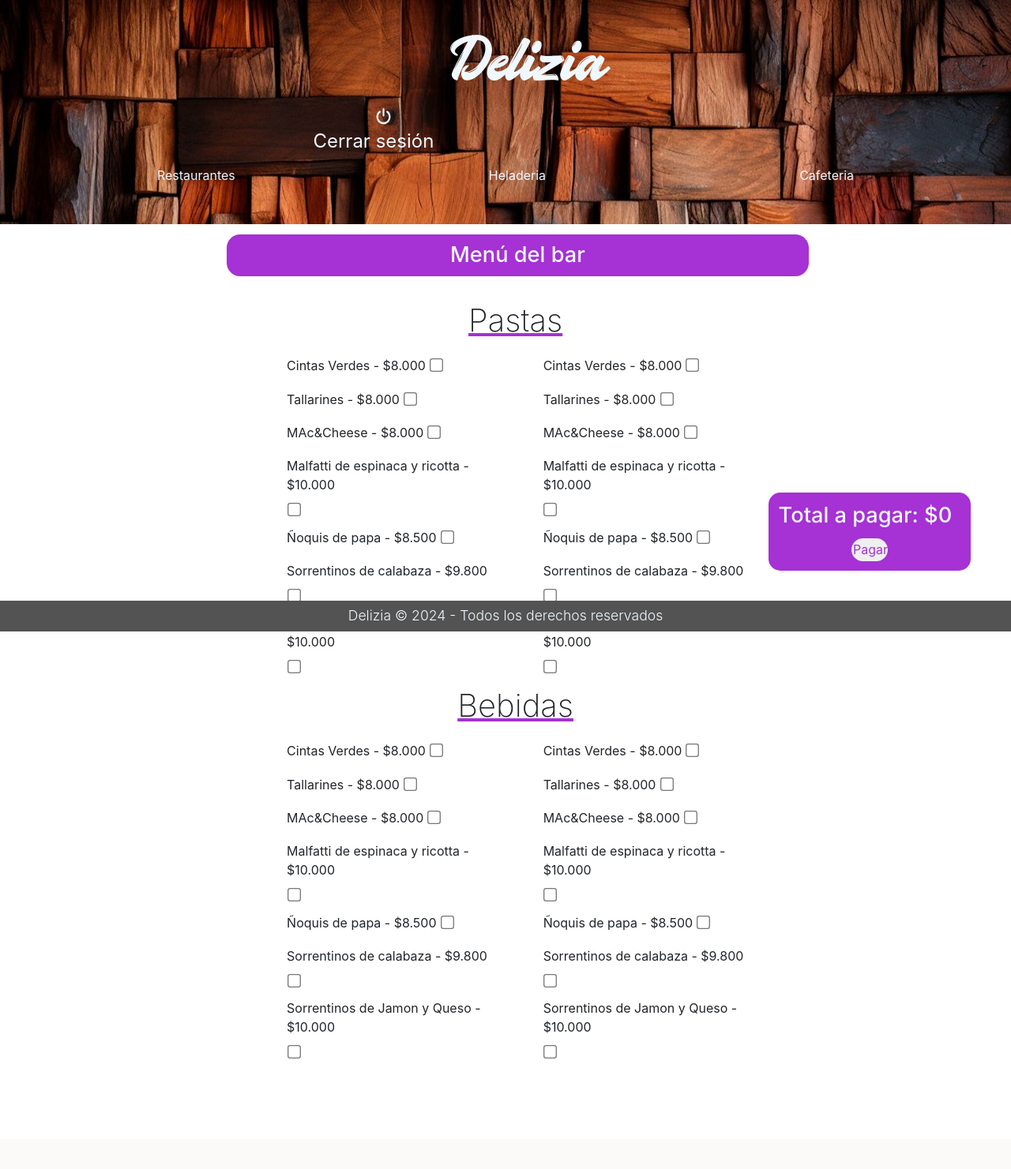
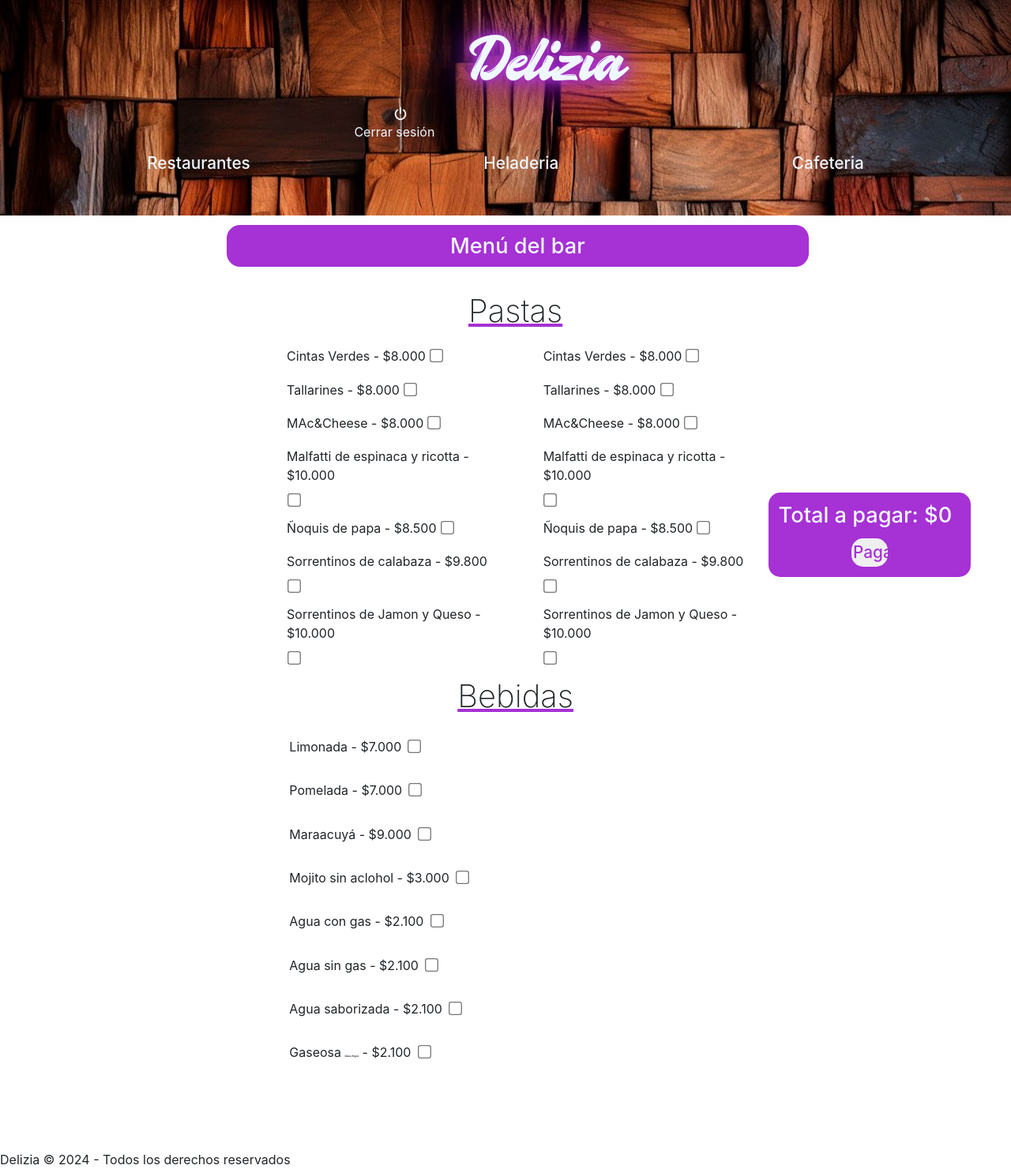
Before and after one commit to ianchu315/Delizia_S.A, a PHP site: page /carta_bartolome.html in a window 1280 px wide. Shown: the whole page at 79% size. Before the commit the page ends 1341 px from the top, so only its background shows below. Run offline with PHP 8.4, Linux system fonts and the light colour scheme; some libraries are stand-ins or nearby versions.

Commit message:
nuevas animaciones para el nav P. III
añadí al título, efecto neón

```diff
--- a/carta.css
+++ b/carta.css
@@ -1,69 +1,3 @@
-/* body */
-
-body{
-  margin: 0;
-  padding: 0;
-  }
-
-  /* texto */
-
-  .a{
-    padding: .2%;
-    border-radius: 15px;
-    color: aliceblue;
-    text-decoration: none;
-    font-size: 150%;
-    left: 40%;
-  }
-
-  .a:hover{
-    color: aliceblue;
-    text-decoration: underline aliceblue;
-  }
-
-  .aa{
-    color: rgb(166, 49, 212);
-  }
-
-  .aa:hover{
-    color: rgb(166, 49, 212);
-    text-decoration: none;
-  }
-
-  h1 {
-    display: inline-block;
-    padding: .5%;
-    border-radius: 20px;
-    color: aliceblue;
-    font-size: 300%;
-  }
-
-  h2{
-    display: flex;
-    font-size: 250%;
-    font-weight: 180;
-    justify-content: center;
-    text-decoration: underline rgb(166, 49, 212);
-  }
-
-  .titulo-login{
-    display: flex;
-    font-size: 600%;
-    margin-left: 43%;
-    align-items: center;
-    color: aliceblue;
-    text-decoration: none;
-    font-family: 'Aussten';
-    user-select: none;
-  }
-
-  @font-face {
-    font-family: 'Aussten';
-    src: url('fuente/Austten.ttf') format('truetype');
-    font-style: normal;
-    font-weight: normal;
-  }
-
  /* nav */
 
  .nav{
@@ -74,6 +8,52 @@ body{
   align-items: center;
   padding: 3%;
   background-color: rgb(166, 49, 212);
+}
+
+.titulo{
+  display: flex;
+  font-size: 400%;
+  margin-left: 46%;
+  align-items: center;
+  color: aliceblue;
+  text-decoration: none;
+  font-family: 'Aussten';
+  user-select: none;
+  text-shadow: 0px 0px 10px rgb(166, 49, 212),
+               0px 0px 20px rgb(166, 49, 212),
+               0px 0px 40px rgb(166, 49, 212),
+               0px 0px 80px rgb(166, 49, 212);
+
+}
+
+.titulo:hover{
+  color: aliceblue;
+  text-decoration: none;
+}
+
+.cerrar_se{
+  margin-right: 3.5%;
+}
+
+.cerrar_se .a{
+  color: aliceblue;
+  text-decoration: none;
+  display: flex;
+  flex-direction: column;
+  align-items: end;
+}
+
+.cerrar_se a{
+  font-size: 100%
+}
+
+.cerrar_se img{
+  width: 4%;
+  margin-right: 6.5%;
+}
+
+.cerrar_se:hover{
+  text-decoration: underline aliceblue;
 }
 
 .selecciones{
@@ -153,38 +133,53 @@ body{
   bottom: 0;
 }
 
-  .titulo{
-    display: flex;
-    font-size: 400%;
-    margin-left: 44%;
-    align-items: center;
-    color: aliceblue;
-    text-decoration: none;
+@font-face {
   font-family: 'Aussten';
-    user-select: none;
+  src: url('fuente/Austten.ttf') format('truetype');
+  font-style: normal;
+  font-weight: normal;
 }
 
-  .titulo:hover{
-    color: aliceblue;
-    text-decoration: none;
+button {
+  color: grey;
+  outline: none;
+  border: none;
+  border-radius: 4px;
+  padding: 1%;
+  margin: 0 2%;
+  font-size: 130%;
+  font-weight: 500;
+  cursor: pointer;
+  transition: .1s;
 }
 
-  .cerrar_se .a{
-    display: flex;
-    flex-direction: column;
-    align-items: end;
+button:hover {
+  color: rgb(166, 49, 212);
+  transition: .1s;
+  font-size: 150%;
+
+
 }
 
-  .cerrar_se img{
-    width: 5%;
-    margin-right: 10%;
+/* rgb(166, 49, 212); */
+
+  /* menu */
+
+  .aa{
+    color: rgb(166, 49, 212);
   }
 
-  .cerrar_se:hover{
-    text-decoration: underline aliceblue;
+  .aa:hover{
+    color: rgb(166, 49, 212);
+    text-decoration: none;
+    border: none;
+    outline: none;
   }
 
-  /* menu */
+  b{
+    font-size: 20%;
+    font-family: Georgia, 'Times New Roman', Times, serif;
+  }
 
   .h2{
     background-color: rgb(166, 49, 212);
@@ -193,6 +188,14 @@ body{
     font-size: 170%;
     padding: 1%;
     margin-left: 28%;
+  }
+
+  h2{
+    display: flex;
+    font-size: 250%;
+    font-weight: 180;
+    justify-content: center;
+    text-decoration: underline rgb(166, 49, 212);
   }
 
   h4{
@@ -245,6 +248,7 @@ body{
   }
 
   .total button{
+    padding: 1%;
     margin-top: 2%;
     border-radius: 15px;
     color: rgb(166, 49, 212);
@@ -310,20 +314,3 @@ body{
     justify-content: center;
     align-items: center;
   }
-
-/* footer */
-
-footer{
-  display: flex;
-  justify-content: center;
-  font-size: 110%;
-  font-weight: 300;
-  position: fixed;
-  width: 100%;
-  top: 90;
-  bottom: 0;
-  padding: .5% 0;
-  background-color: rgb(83, 83, 83);
-  color: aliceblue;
-  user-select: none;
-}
--- a/carta_ayg.html
+++ b/carta_ayg.html
@@ -3,7 +3,7 @@
 <head>
     <meta charset="UTF-8">
     <meta name="viewport" content="width=device-width, initial-scale=1.0">
-    <title>Bares</title>
+    <title>A & G</title>
     <script src="https://cdnjs.cloudflare.com/ajax/libs/bodymovin/5.9.6/lottie.min.js"></script>
     <link rel="stylesheet" href="https://stackpath.bootstrapcdn.com/bootstrap/4.5.2/css/bootstrap.min.css">
     <link rel="stylesheet" href="carta.css">
--- a/carta_bartolome.html
+++ b/carta_bartolome.html
@@ -3,8 +3,7 @@
 <head>
     <meta charset="UTF-8">
     <meta name="viewport" content="width=device-width, initial-scale=1.0">
-    <title>Bares</title>
-    <script src="https://cdnjs.cloudflare.com/ajax/libs/bodymovin/5.9.6/lottie.min.js"></script>
+    <title>Comdeor Bartolomé</title>
     <link rel="stylesheet" href="https://stackpath.bootstrapcdn.com/bootstrap/4.5.2/css/bootstrap.min.css">
     <link rel="stylesheet" href="carta.css">
 </head>
@@ -18,20 +17,29 @@
             <a class="a" href="login.html"><img src="img/boton.png" alt="boton">Cerrar sesión</a>
         </div>
 
+        <!-- <div id="tema">
+            <button class="dark-togller"
+            aria-label="Toggle color mode"
+            title="Toggle color mode"
+            data-theme-toggle>
+            <div class="toggler-icon"></div>
+        </button>
+        </div> -->
+
         <div class="selecciones">
             <button>
                 <span></span>
                 <span></span>
                 <span></span>
                 <span></span>
-                <a href="restaurantes.html">Restaurantes</a>
+                <a class="a" href="restaurantes.html">Restaurantes</a>
             </button>
             <button>
                 <span></span>
                 <span></span>
                 <span></span>
                 <span></span>
-                <a href="heladeria.html">Heladeria</a>
+                <a class="a" href="heladeria.html">Heladeria</a>
 
             </button>
             <button>
@@ -39,7 +47,7 @@
                 <span></span>
                 <span></span>
                 <span></span>
-                <a href="cafeteria.html">Cafeteria</a>
+                <a class="a" href="cafeteria.html">Cafeteria</a>
             </button>
         </div>
 
@@ -136,86 +144,51 @@
 
                         </div>
 
-                        <h2>Bebidas</h2>
+                        <h2>Bebidas </h2>
 
-                        <div class="comidas">
+                        <div class="bebidas">
 
-                            <div class="comi">
-                                <!-- Comida 1 -->
+                            <div class="bebi">
+                                <!-- Bebida 1 -->
                                 <div class="columna">
-                                    <label for="item1">Cintas Verdes - $8.000</label>
+                                    <label for="item1">Limonada - $7.000</label>
+                                    <input type="checkbox" class="checkbox" value="7000">
+                                </div>
+                                <!-- Bebida 2 -->
+                                <div class="columna">
+                                    <label for="item2">Pomelada - $7.000</label>
+                                    <input type="checkbox" class="checkbox" value="7000">
+                                </div>
+                                <!-- Bebida 3 -->
+                                <div class="columna">
+                                    <label for="item3">Maraacuyá - $9.000</label>
                                     <input type="checkbox" class="checkbox" value="8000">
                                 </div>
-                                <!-- Comida 2 -->
+                                <!-- Bebida 4 -->
                                 <div class="columna">
-                                    <label for="item2">Tallarines - $8.000</label>
-                                    <input type="checkbox" class="checkbox" value="8000">
+                                    <label for="item4">Mojito sin aclohol - $3.000</label>
+                                    <input type="checkbox" class="checkbox" value="3000">
                                 </div>
-                                <!-- Comida 3 -->
+                                <!-- Bebida 5 -->
                                 <div class="columna">
-                                    <label for="item3">MAc&Cheese - $8.000</label>
-                                    <input type="checkbox" class="checkbox" value="8000">
+                                    <label for="item5">Agua con gas - $2.100</label>
+                                    <input type="checkbox" class="checkbox" value="2100">
                                 </div>
-                                <!-- Comida 4 -->
+                                <!-- Bebida 6-->
                                 <div class="columna">
-                                    <label for="item4">Malfatti de espinaca y ricotta - $10.000</label>
-                                    <input type="checkbox" class="checkbox" value="10000">
+                                    <label for="item1">Agua sin gas - $2.100</label>
+                                    <input type="checkbox" class="checkbox" value="2100">
                                 </div>
-                                <!-- Comida 5 -->
+                                <!-- Bebida 7 -->
                                 <div class="columna">
-                                    <label for="item5">Ñoquis de papa - $8.500</label>
-                                    <input type="checkbox" class="checkbox" value="8500">
+                                    <label for="item2">Agua saborizada - $2.100</label>
+                                    <input type="checkbox" class="checkbox" value="2100">
                                 </div>
-                                <!-- Comida 1 -->
+                                <!-- Bebida 8 -->
                                 <div class="columna">
-                                    <label for="item1">Sorrentinos de calabaza - $9.800</label>
-                                    <input type="checkbox" class="checkbox" value="9800">
+                                    <label for="item1">Gaseosa <b>linea Pepsi</b> - $2.100</label>
+                                    <input type="checkbox" class="checkbox" value="2100">
                                 </div>
-                                <!-- Comida 2 -->
-                                <div class="columna">
-                                    <label for="item2">Sorrentinos de Jamon y Queso - $10.000</label>
-                                    <input type="checkbox" class="checkbox" value="10000">
-                                </div>
-
-                            </div>
-
-                            <div class="comi">
-                                <!-- Comida 1 -->
-                                <div class="columna">
-                                    <label for="item1">Cintas Verdes - $8.000</label>
-                                    <input type="checkbox" class="checkbox" value="8000">
-                                </div>
-                                <!-- Comida 2 -->
-                                <div class="columna">
-                                    <label for="item2">Tallarines - $8.000</label>
-                                    <input type="checkbox" class="checkbox" value="8000">
-                                </div>
-                                <!-- Comida 3 -->
-                                <div class="columna">
-                                    <label for="item3">MAc&Cheese - $8.000</label>
-                                    <input type="checkbox" class="checkbox" value="8000">
-                                </div>
-                                <!-- Comida 4 -->
-                                <div class="columna">
-                                    <label for="item4">Malfatti de espinaca y ricotta - $10.000</label>
-                                    <input type="checkbox" class="checkbox" value="10000">
-                                </div>
-                                <!-- Comida 5 -->
-                                <div class="columna">
-                                    <label for="item5">Ñoquis de papa - $8.500</label>
-                                    <input type="checkbox" class="checkbox" value="8500">
-                                </div>
-                                <!-- Comida 1 -->
-                                <div class="columna">
-                                    <label for="item1">Sorrentinos de calabaza - $9.800</label>
-                                    <input type="checkbox" class="checkbox" value="9800">
-                                </div>
-                                <!-- Comida 2 -->
-                                <div class="columna">
-                                    <label for="item2">Sorrentinos de Jamon y Queso - $10.000</label>
-                                    <input type="checkbox" class="checkbox" value="10000">
-                                </div>
-
                             </div>
 
                         </div>
```
Also changed, not shown: restaurantes.html (+9 -0 lines), style.css (+51 -37 lines). Lines whose indentation alone changed are shown as unchanged.
